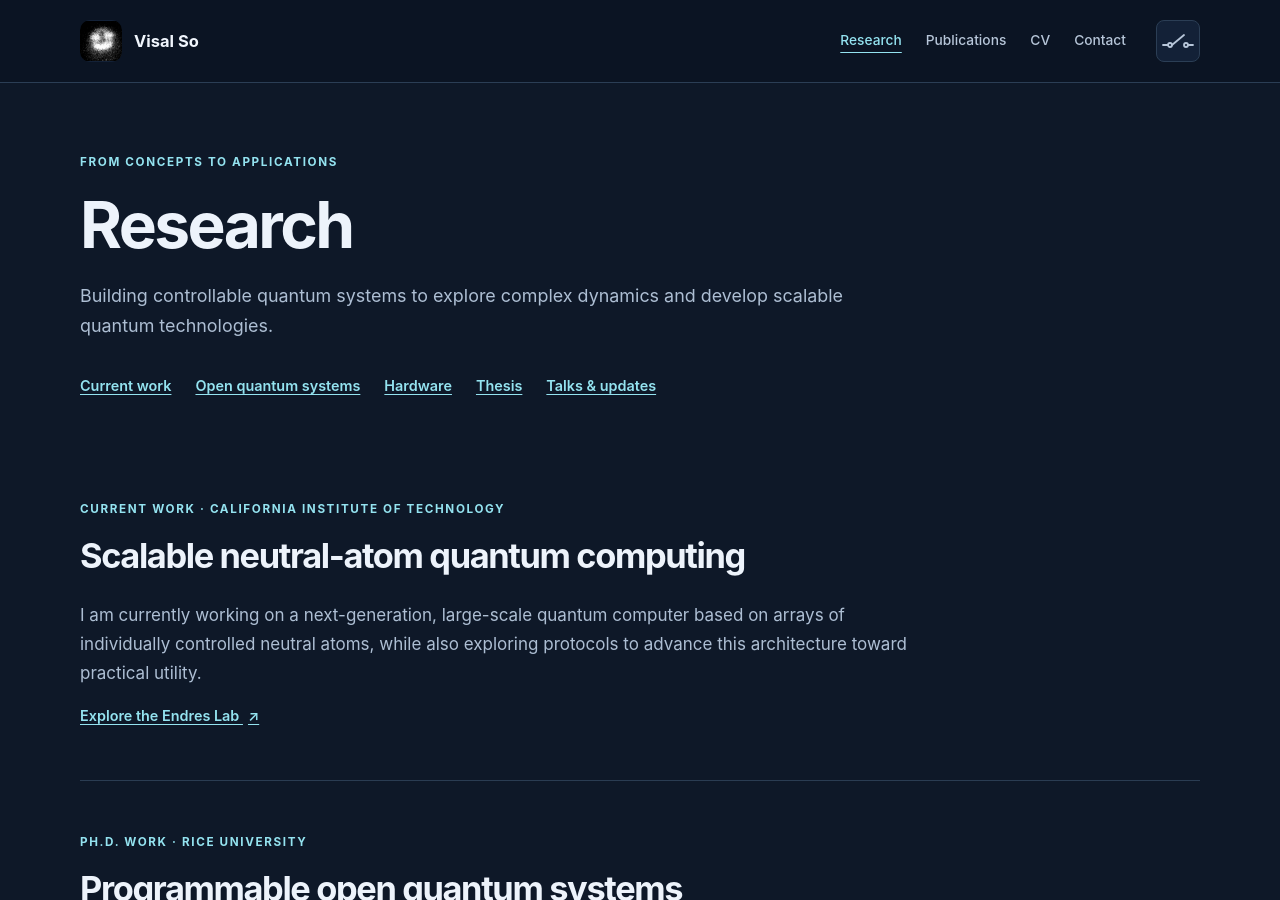
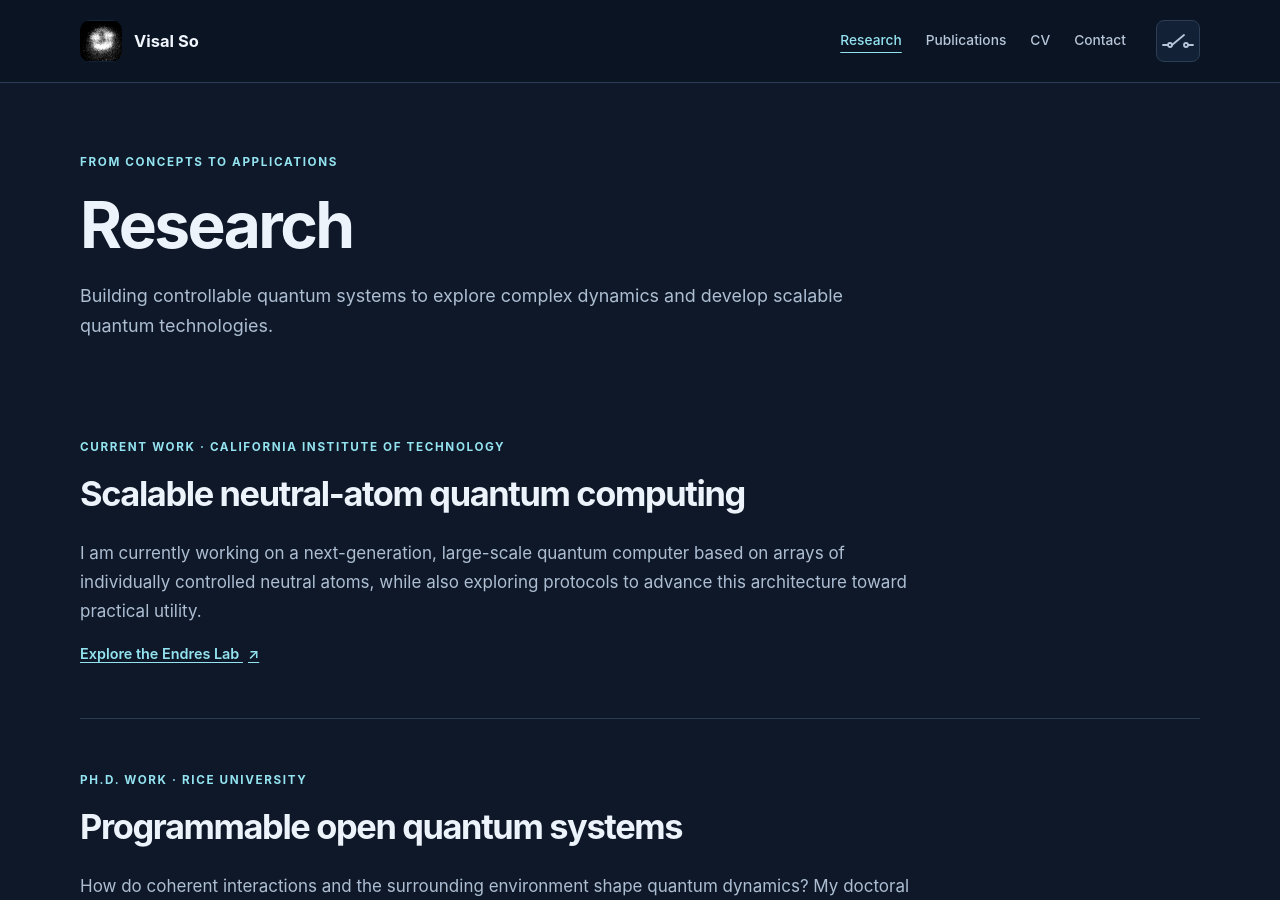
Before and after one commit to visalso/visalso.github.io, a Jekyll site: the page built from research.html, in a window 1280 px wide and 900 px high. Built offline with Jekyll 4.4.1, drawn with Linux system fonts in a browser that asks for light colours.

Commit message:
Update research.html

```diff
--- a/research.html
+++ b/research.html
@@ -9,13 +9,13 @@ nav: research
   <p class="eyebrow">From concepts to applications</p>
   <h1 class="page-title">Research</h1>
   <p class="lead">Building controllable quantum systems to explore complex dynamics and develop scalable quantum technologies.</p>
-  <nav class="actions page-jumps" aria-label="Research sections">
+  <!--<nav class="actions page-jumps" aria-label="Research sections">
     <a class="text-link" href="#neutral-atoms">Current work</a>
     <a class="text-link" href="#open-systems">Open quantum systems</a>
     <a class="text-link" href="#hardware">Hardware</a>
     <a class="text-link" href="#thesis">Thesis</a>
     <a class="text-link" href="#updates">Talks &amp; updates</a>
-  </nav>
+  </nav>-->
 </header>
 
 <div class="container">
```
